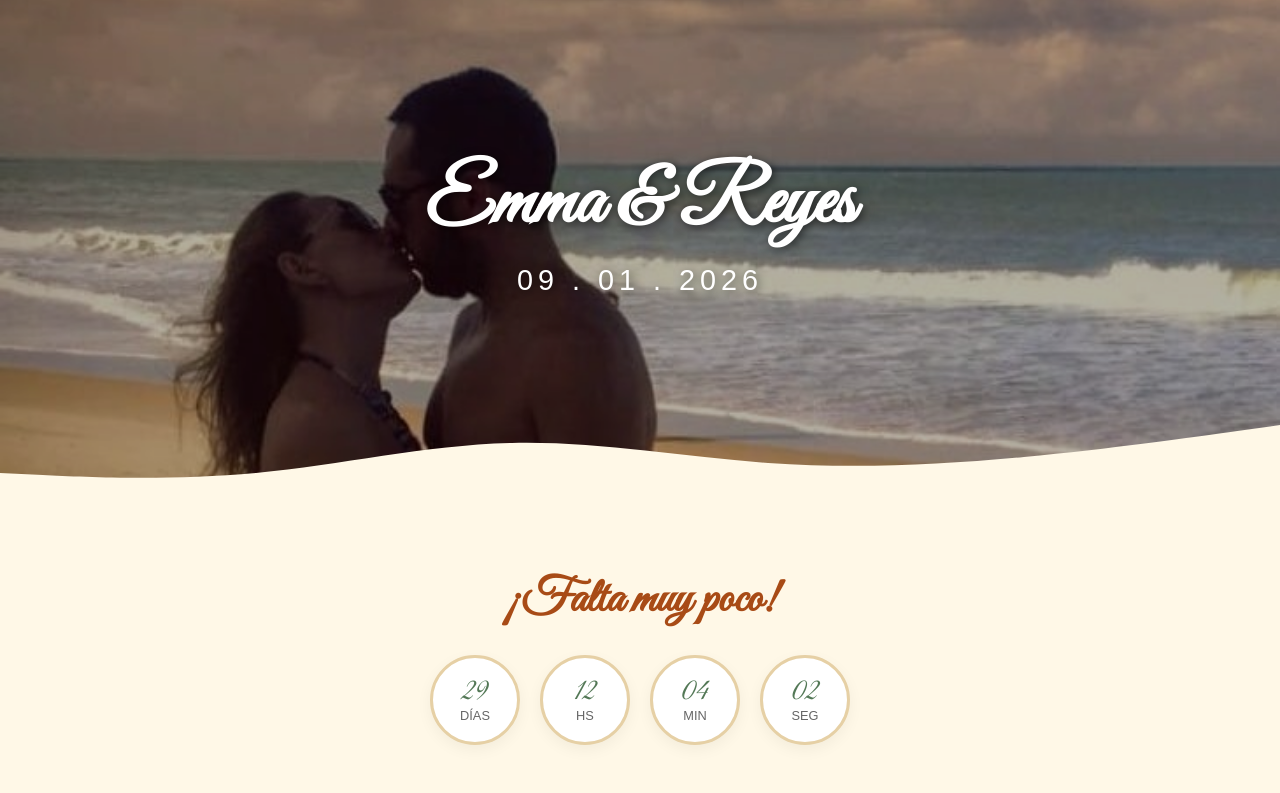
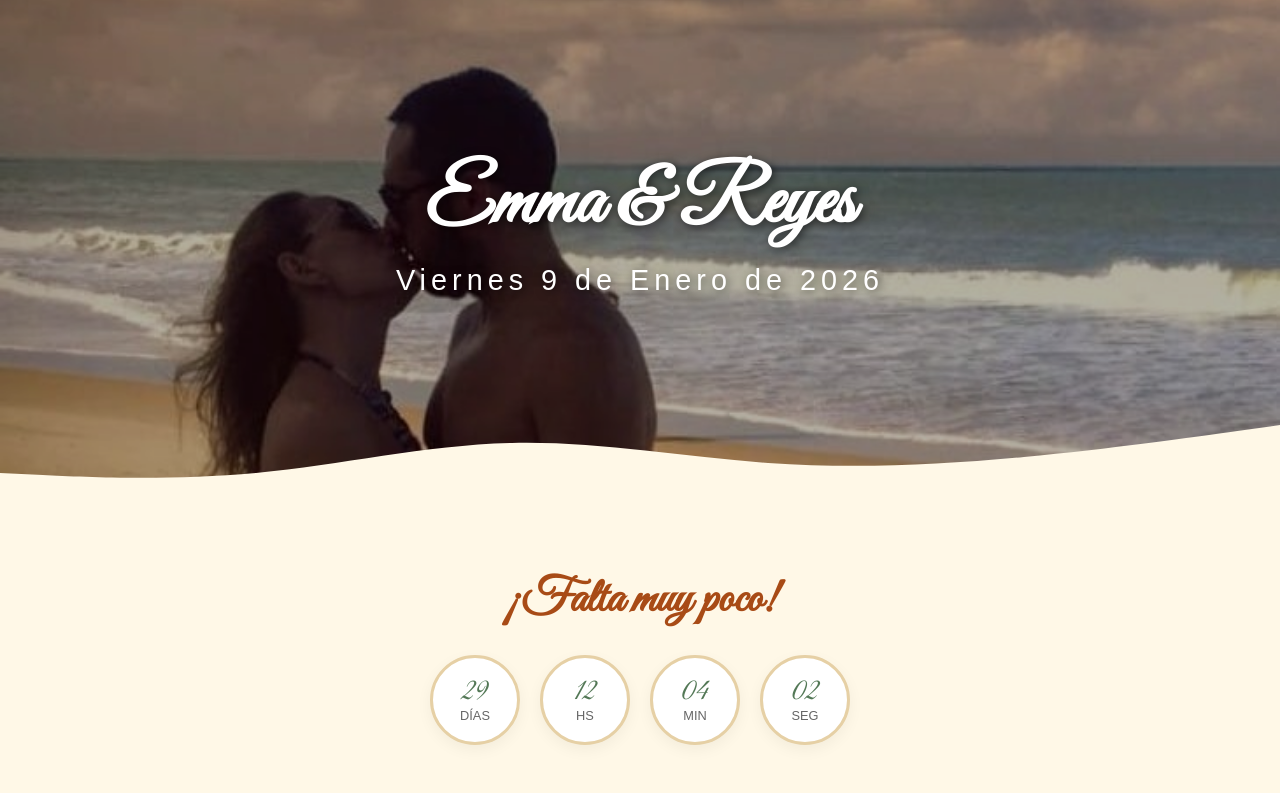
Before and after one commit to juandualibe/Emma-Reyes, a plain HTML site: page index.html in a window 1280 px wide. Shown: the top 793 px of the page. Drawn offline with Linux system fonts and the light colour scheme; a web font is replaced by a local one.

Commit message:
modificada fecha

```diff
--- a/index.html
+++ b/index.html
@@ -20,7 +20,7 @@
       <div class="header-image">
         <div class="header-content">
           <h1>Emma & Reyes</h1>
-          <p class="fecha-header">09 . 01 . 2026</p>
+          <p class="fecha-header">Viernes 9 de Enero de 2026</p>
         </div>
 
         <svg class="header-wave" viewBox="0 0 1440 320" preserveAspectRatio="none">
@@ -173,7 +173,6 @@
 
     <footer>
       <p>Con amor, Emma & Reyes</p>
-      <p>10 de Diciembre de 2025</p>
     </footer>
 
   </div>
```
